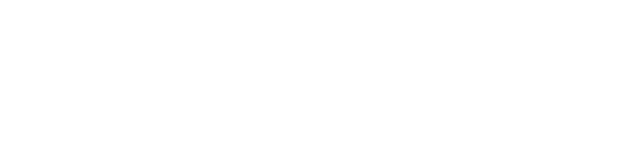
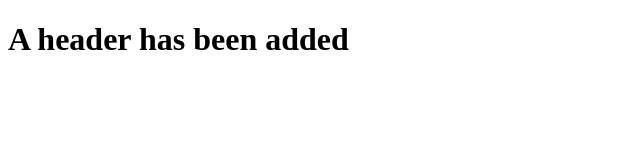
Before and after one commit to tpeirson/MusicApp, a plain HTML site: page MusicApp/MusicApp/index.html in a window 1280 px wide. Shown: the whole page, without its empty margins (0-640 px from the left). Drawn offline with Linux system fonts and the light colour scheme.

Commit message:
h1 added to index

```diff
--- a/MusicApp/MusicApp/index.html
+++ b/MusicApp/MusicApp/index.html
@@ -5,6 +5,7 @@
 	<meta charset="utf-8" />
 </head>
 <body>
+    <h1>A header has been added</h1>
 
 </body>
 </html>
```
